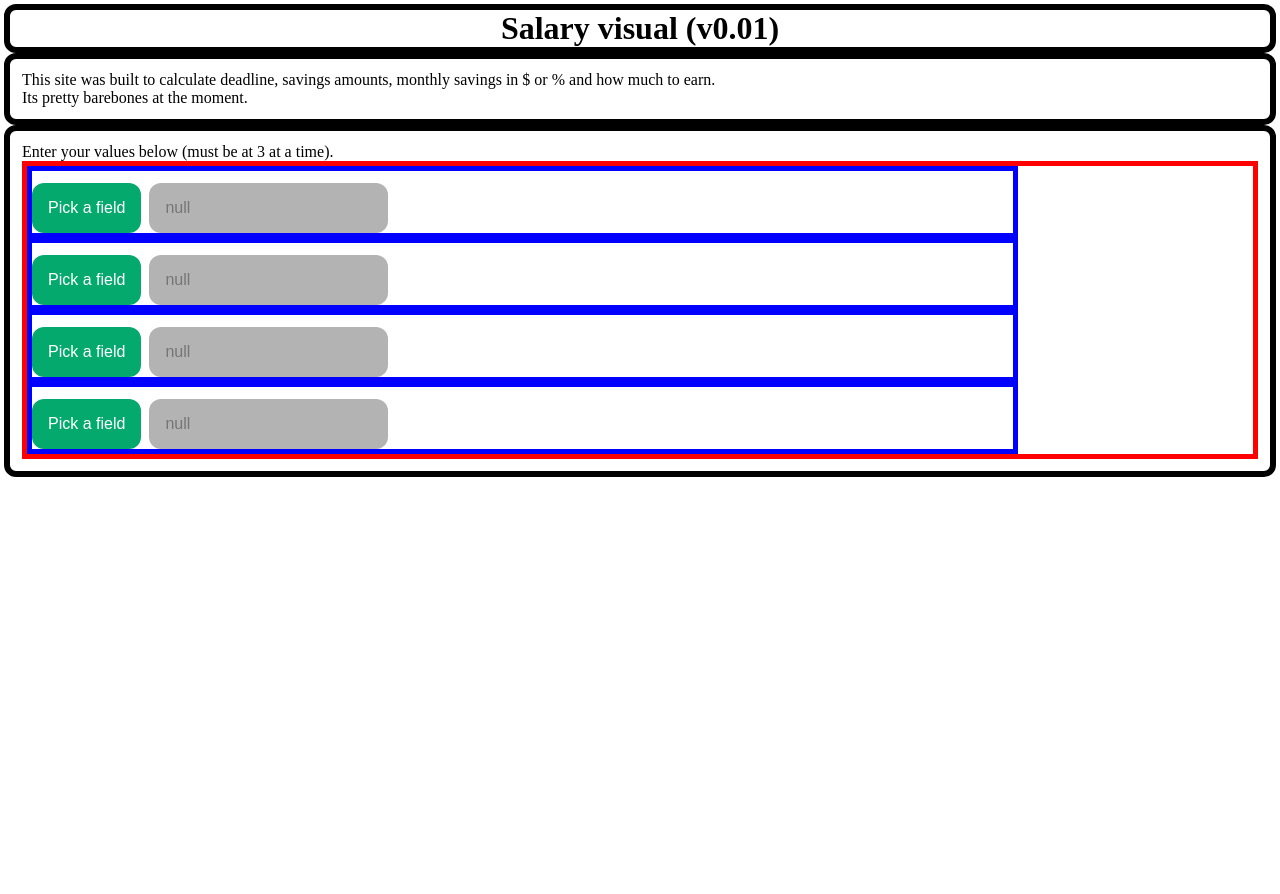
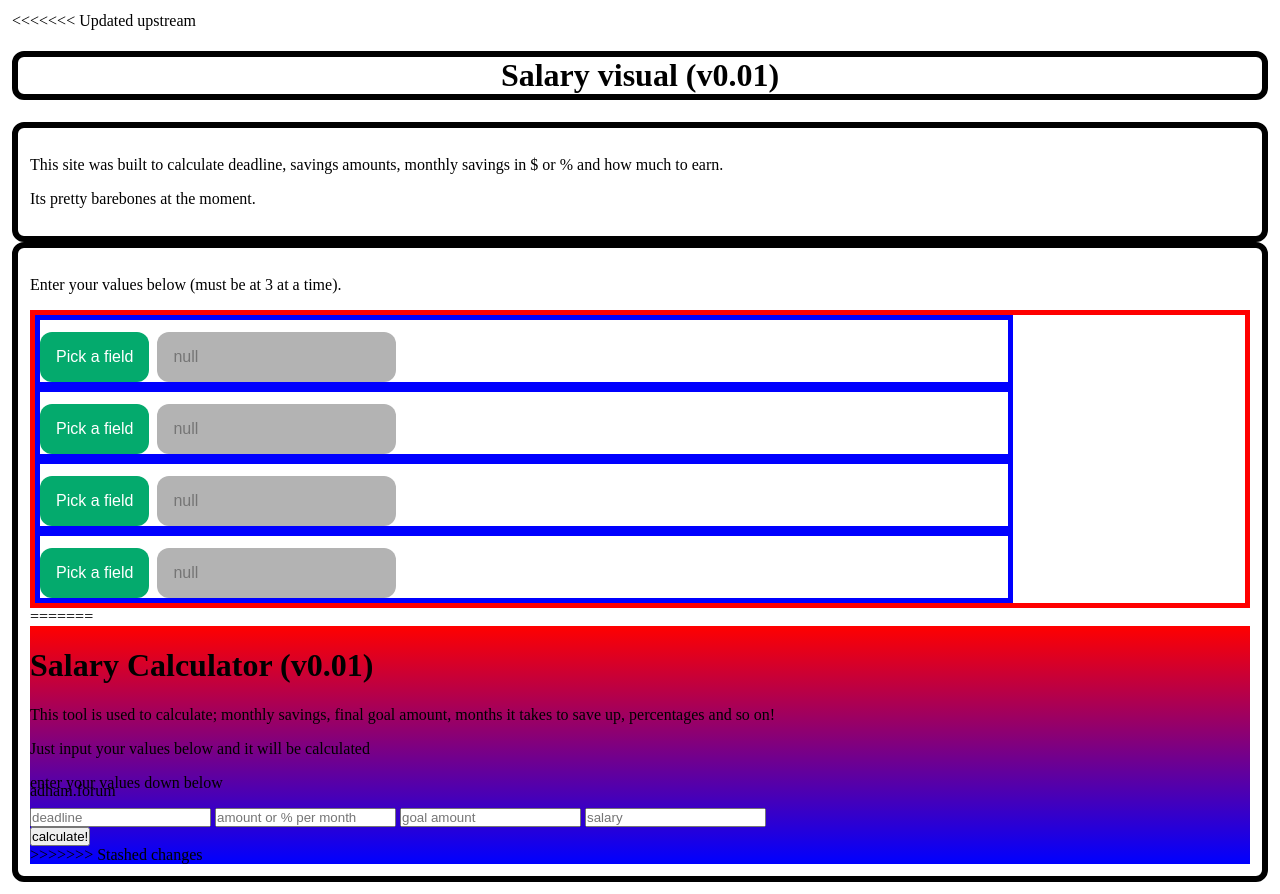
Before and after one commit to 90XV/salary_visual, a plain HTML site: page index.html in a window 1280 px wide. Before the commit the page ends 800 px from the top, so only its background shows below. Drawn offline with Linux system fonts and the light colour scheme.

Commit message:
merged to pc

```diff
--- a/index.html
+++ b/index.html
@@ -4,6 +4,7 @@
     <script src="scripts.js"></script>
 </head>
 <body>
+<<<<<<< Updated upstream
     <div class="header">
         <h1 class="header1">Salary visual (v0.01)</h1>
         <div class="hero-text-div">
@@ -63,5 +64,27 @@
                 <input id="input1" class="input-fields" placeholder="null">
             </div>
             </div>
+=======
+<div class="container">
+    <h1 class="header">Salary Calculator (v0.01)</h1>
+    <div class="hero">
+        <p>This tool is used to calculate; monthly savings, final goal amount, months it takes to save up, percentages and so on!</p>
+        <p>Just input your values below and it will be calculated</p>
     </div>
+    <div class="form1">
+        <form>
+            <p>enter your values down below</p>
+            <div class="inputs">
+                <input placeholder="deadline">
+                <input placeholder="amount or % per month">
+                <input placeholder="goal amount">
+                <input placeholder="salary">
+            </div>
+            <button class="button1">calculate!</button>
+        </form>
+>>>>>>> Stashed changes
+    </div>
+
+</div>
+<footer>adham.forum</footer>
 </body>
--- a/styles.css
+++ b/styles.css
@@ -1,4 +1,5 @@
 *{
+<<<<<<< Updated upstream
     margin:0;
     padding:0;
 }
@@ -82,3 +83,26 @@ body{
 .dropdown-content a:hover {background-color: #ddd;}
 /* Show the dropdown menu on hover */
 .droptog:hover .dropdown-content {display: block;}
+=======
+    margin: 0;
+    padding: 0;
+    box-sizing: border-box;
+}
+
+body{
+    border: solid red 6px;
+    min-height: 100vh;
+    display: flex;
+        flex-direction: column;
+}
+
+.container{
+
+    background:linear-gradient(to bottom, red, blue);
+}
+
+footer{
+    position: absolute;
+    bottom:0;
+}
+>>>>>>> Stashed changes
```
